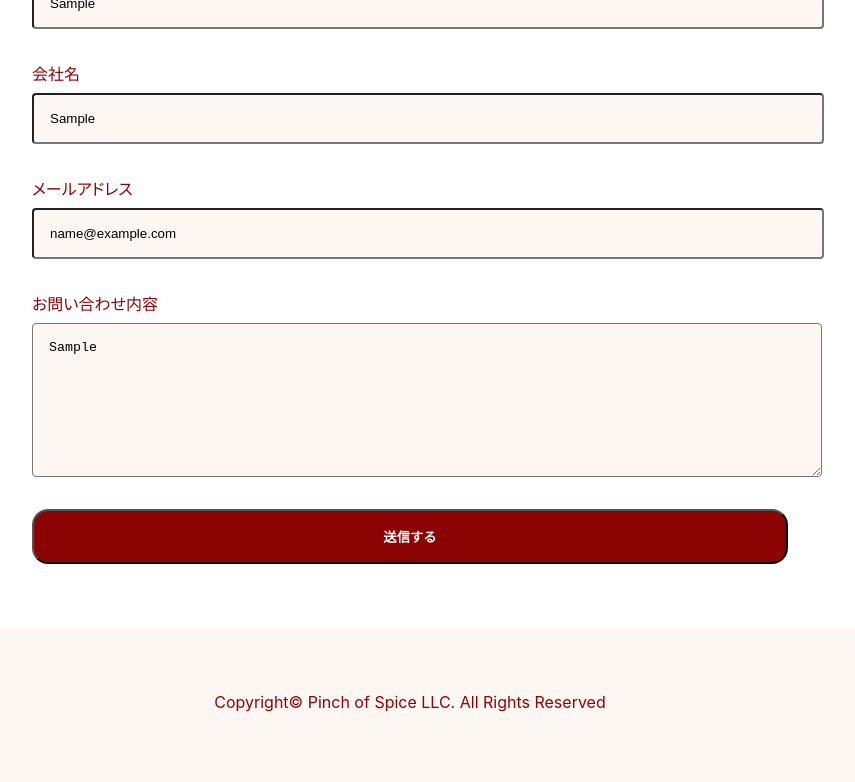
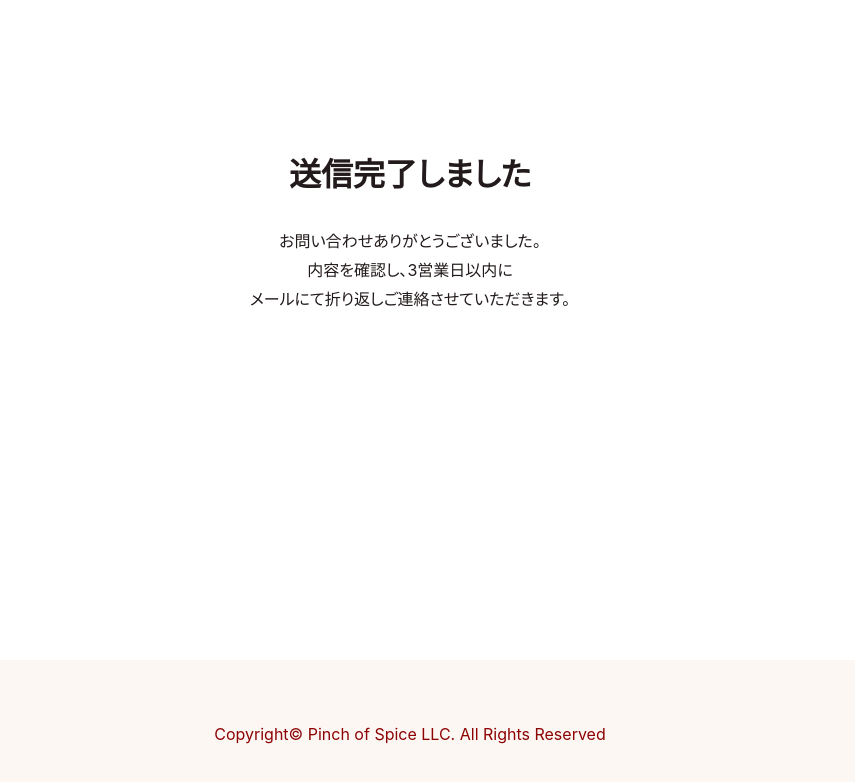
Before and after one commit to pinch-of-spice/pinch-of-spice.co, a Next.js app: page / in a window 1280 px wide. Both pictures are taken after typing "Sample", "Sample", "name@example.com", "Sample" into the empty fields and a click on the button "送信する". Shown: the part 3746-4528 px from the top of the page, without its empty margins (230-1085 px from the left). Built offline with nearby package versions, Linux system fonts and the light colour scheme; a web font is replaced by a local one.

Commit message:
Styling thanks message

```diff
--- a/components/Contact.tsx
+++ b/components/Contact.tsx
@@ -19,8 +19,7 @@ export default function Contact() {
   const {
     register,
     handleSubmit,
-    watch,
-    formState: { errors },
+    formState: { errors, isSubmitting, isSubmitSuccessful },
   } = useForm<Inputs>();
   const onSubmit: SubmitHandler<Inputs> = (data) => {
     alert(JSON.stringify(data));
@@ -29,7 +28,10 @@ export default function Contact() {
       headers: { "Content-Type": "application/x-www-form-urlencoded" },
       body: encode({ "form-name": "contact-form", ...data }),
     })
-      .then(() => console.log("Success!"))
+      .then(() => {
+        console.log(isSubmitting);
+        console.log("Success!");
+      })
       .catch((error) => console.log(error));
   };
 
@@ -37,12 +39,24 @@ export default function Contact() {
     <>
       <section css={sectionStyle}>
         <h1 id="contact">Contact</h1>
+        {isSubmitSuccessful ? (
+          <div css={thanksStyle}>
+            <h3>送信完了しました</h3>
+            <p>
+              お問い合わせありがとうございました。
+              <br />
+              内容を確認し、3営業日以内に
+              <br />
+              メールにて折り返しご連絡させていただきます。
+            </p>
+          </div>
+        ) : (
+          <>
             <p>
               商品の取り扱いや取材については、こちらからお問い合わせください。
               <br />
               3営業日以内に返信いたします。
             </p>
-
             <form
               method="POST"
               name="contact-form"
@@ -97,8 +111,12 @@ export default function Contact() {
                 rows={8}
                 {...register("message", { required: true })}
               ></textarea>
-          <button type="submit">送信する</button>
+              <button type="submit" disabled={isSubmitting}>
+                {isSubmitting ? "送信中" : "送信する"}
+              </button>
             </form>
+          </>
+        )}
       </section>
       <footer css={footerStyle}>
         <p>Copyright© Pinch of Spice LLC. All Rights Reserved</p>
@@ -157,11 +175,15 @@ const formStyle = css`
   }
 
   button {
+    border-radius: 16px;
     background: ${tokens.colors.azuki};
-    border-radius: 16px;
     color: ${tokens.colors.white};
     font-weight: bold;
     padding: 16px 32px;
+
+    :disabled {
+      background: ${tokens.colors.orange};
+    }
   }
 `;
 
@@ -172,3 +194,22 @@ const footerStyle = css`
     text-align: center;
   }
 `;
+
+const thanksStyle = css`
+  text-align: center;
+  min-height: 730px;
+  display: flex;
+  justify-content: center;
+  align-items: center;
+  flex-direction: column;
+  color: ${tokens.colors.black};
+
+  h3 {
+    font-size: 32px;
+    margin-bottom: 16px;
+  }
+
+  p {
+    line-height: 1.8;
+  }
+`;
```
Lines whose indentation alone changed are shown as unchanged.
